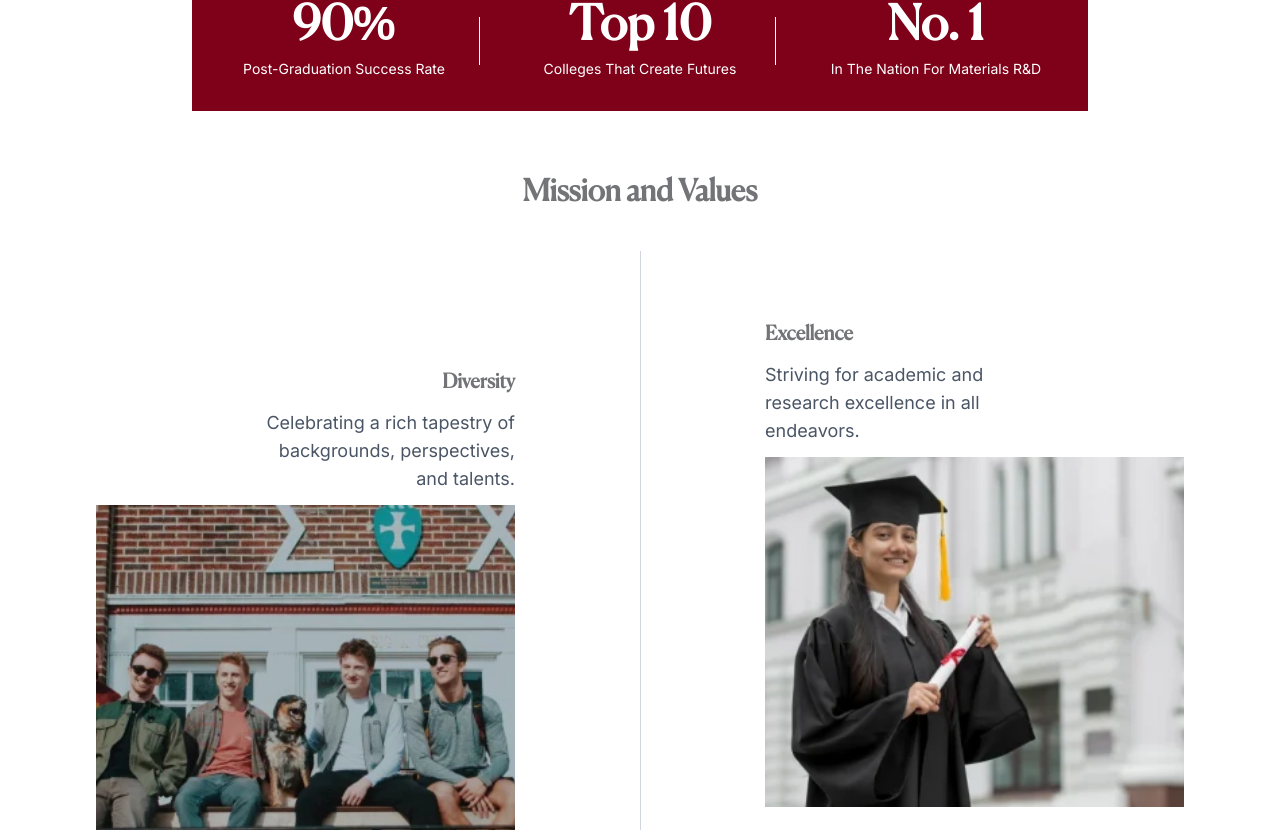
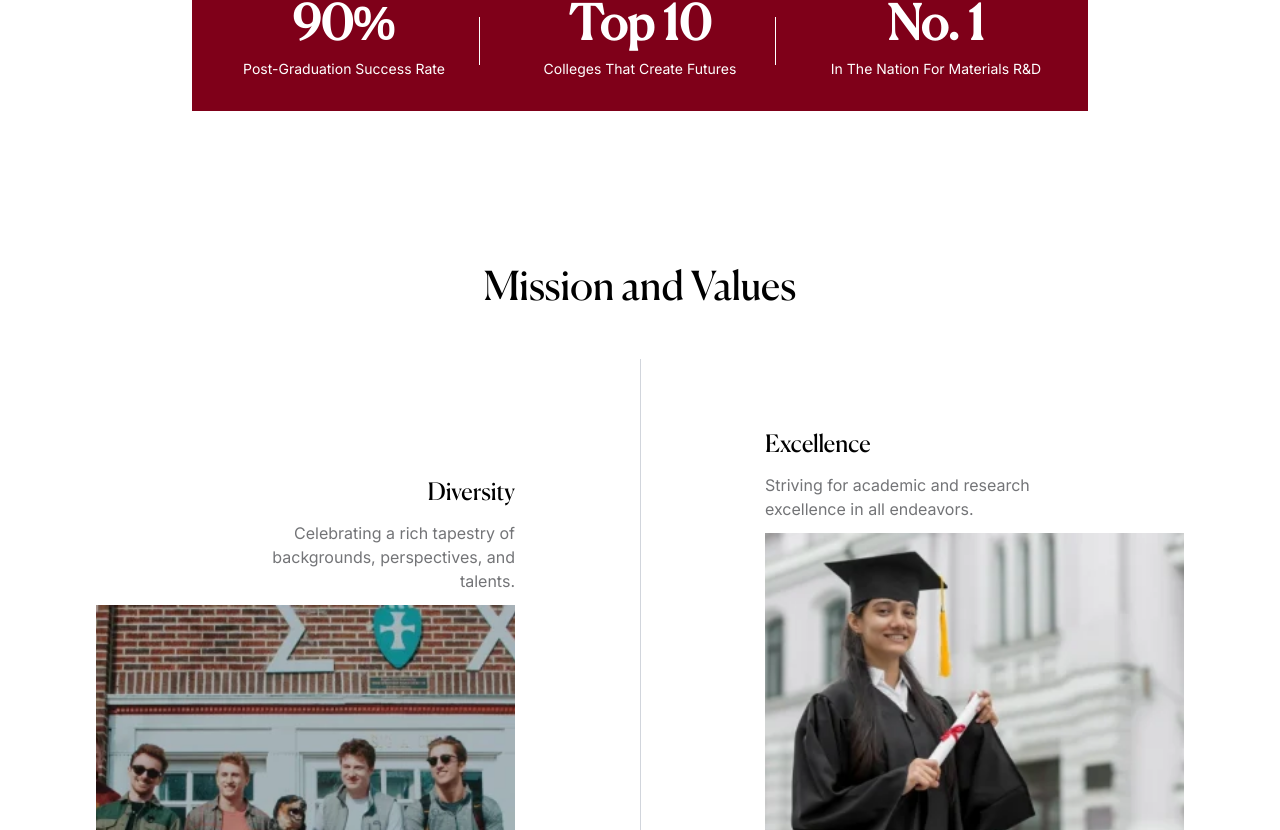
Before and after one commit to Kwasi-1/school-template-v1, a Next.js app: page /about in a window 1280 px wide. Shown: the part 1430-2260 px from the top of the page. Built offline with nearby package versions, Linux system fonts and the light colour scheme.

Commit message:
improve typography on color on the mission section

```diff
--- a/components/about/MissonValuesSection.tsx
+++ b/components/about/MissonValuesSection.tsx
@@ -41,11 +41,9 @@ const ValueCard = ({
   align?: string;
 }) => (
   <div className={`${align} space-y-3 mt-[70px]`}>
-    <h3 className="text-xl font-semibold">{title}</h3>
+    <h3 className="text-2xl text-black">{title}</h3>
     <p
-      className={`text-lg text-gray-600 w-[65%] ${
-        align === "text-right" && " ml-auto"
-      }`}
+      className={`text-[16px] w-[65%] ${align === "text-right" && " ml-auto"}`}
     >
       {description}
     </p>
@@ -61,8 +59,8 @@ const ValueCard = ({
 
 const MissionValuesSection = () => {
   return (
-    <section className="w-[85%] container mx-auto my-16">
-      <h2 className="text-center text-3xl font-semibold mb-10">
+    <section className="w-[85%] container mx-auto py-[100px]">
+      <h2 className="text-center text-[40px] text-black  mb-10">
         Mission and Values
       </h2>
 
```
